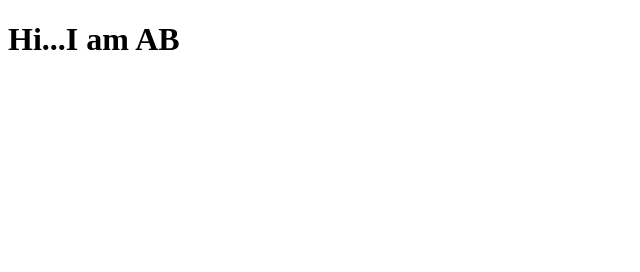
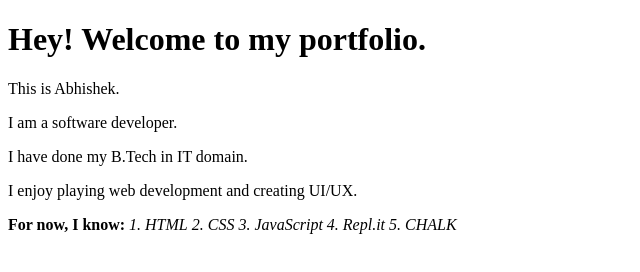
Before and after one commit to iAbhishekPundir/student-site, a plain HTML site: page index.html in a window 1280 px wide. Shown: the whole page, without its empty margins (0-640 px from the left). Drawn offline with Linux system fonts and the light colour scheme.

Commit message:
feat: added more info

```diff
--- a/index.html
+++ b/index.html
@@ -4,9 +4,21 @@
     <meta charset="UTF-8">
     <meta http-equiv="X-UA-Compatible" content="IE=edge">
     <meta name="viewport" content="width=device-width, initial-scale=1.0">
-    <title>Student site</title>
+    <title>ab-portfolio</title>
 </head>
 <body>
-    <h1>Hi...I am AB</h1>
+    <h1>Hey! Welcome to my portfolio.</h1>
+    </h2>This is Abhishek.</h2>
+    <p>I am a software developer.</p>
+    <p>I have done my B.Tech in IT domain.</p>
+    <p>I enjoy playing web development and creating UI/UX.</p>
+
+        <strong>For now, I know:</strong>
+
+        <em>1. HTML</em>
+        <em>2. CSS</em>
+        <em>3. JavaScript</em>
+        <em>4. Repl.it</em>
+        <em>5. CHALK</em>
 </body>
 </html>
```
